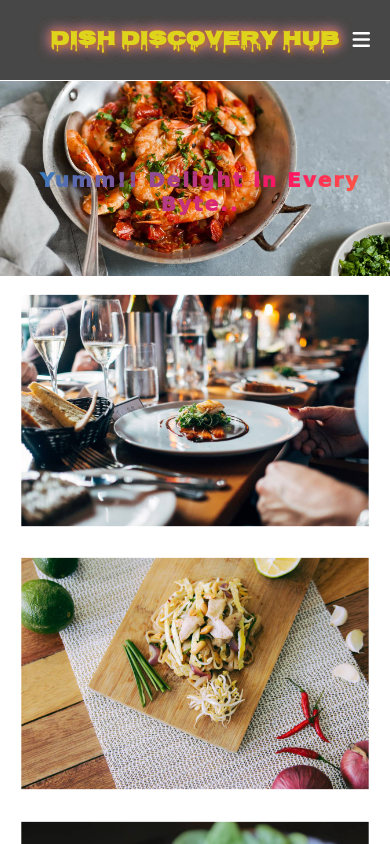
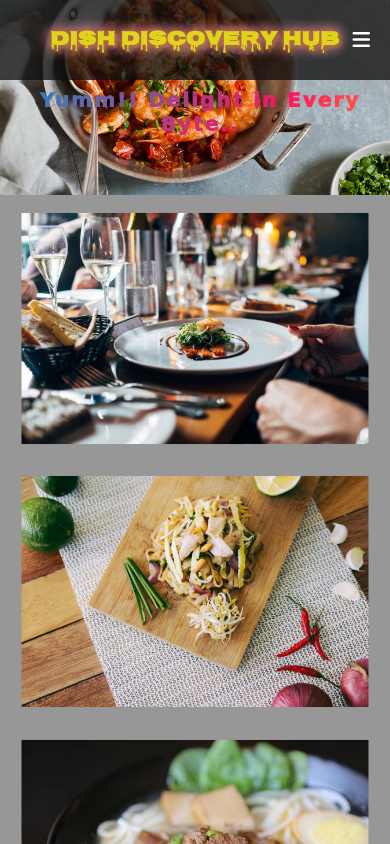
Before and after one commit to abhijithmshaji/MEARN, a plain HTML site: page index.html in a window 390 px wide. Shown: the top 844 px of the page. Drawn offline with Linux system fonts and the light colour scheme; a web font is replaced by a local one.

```diff
--- a/foodGall.css
+++ b/foodGall.css
@@ -13,7 +13,7 @@ nav{
     height: 80px;
     background-color: rgba(17, 16, 16, 0.767);
     margin-bottom: 0px;
-    /* position: ; */
+    position: fixed;
     width: 100%;
     overflow: hidden;
     z-index: 1;
@@ -92,6 +92,11 @@ label {
     height: 100%;
     position: relative;
     z-index: -1;
+    margin-bottom: 0px;
+    background-color: #33333381;
+}
+.banner img{
+    margin: 0px;
 }
 .caption{
     position: absolute;
@@ -221,15 +226,18 @@ label {
 .gall{
     display: flex;
     flex-wrap: wrap;
+    background-color: #33333381;
 }
 .section{
     /* flex-direction: row; */
     padding: 0 2px;
+    /* margin-top: 0px; */
     flex: 20%;
 }
 img{
     width: 100%;
     margin: 1px  0;
+    border-radius: 1px;
     /* padding: 0 2px; */
     /* transition: .8s ease-in-out ; */
 }
```
